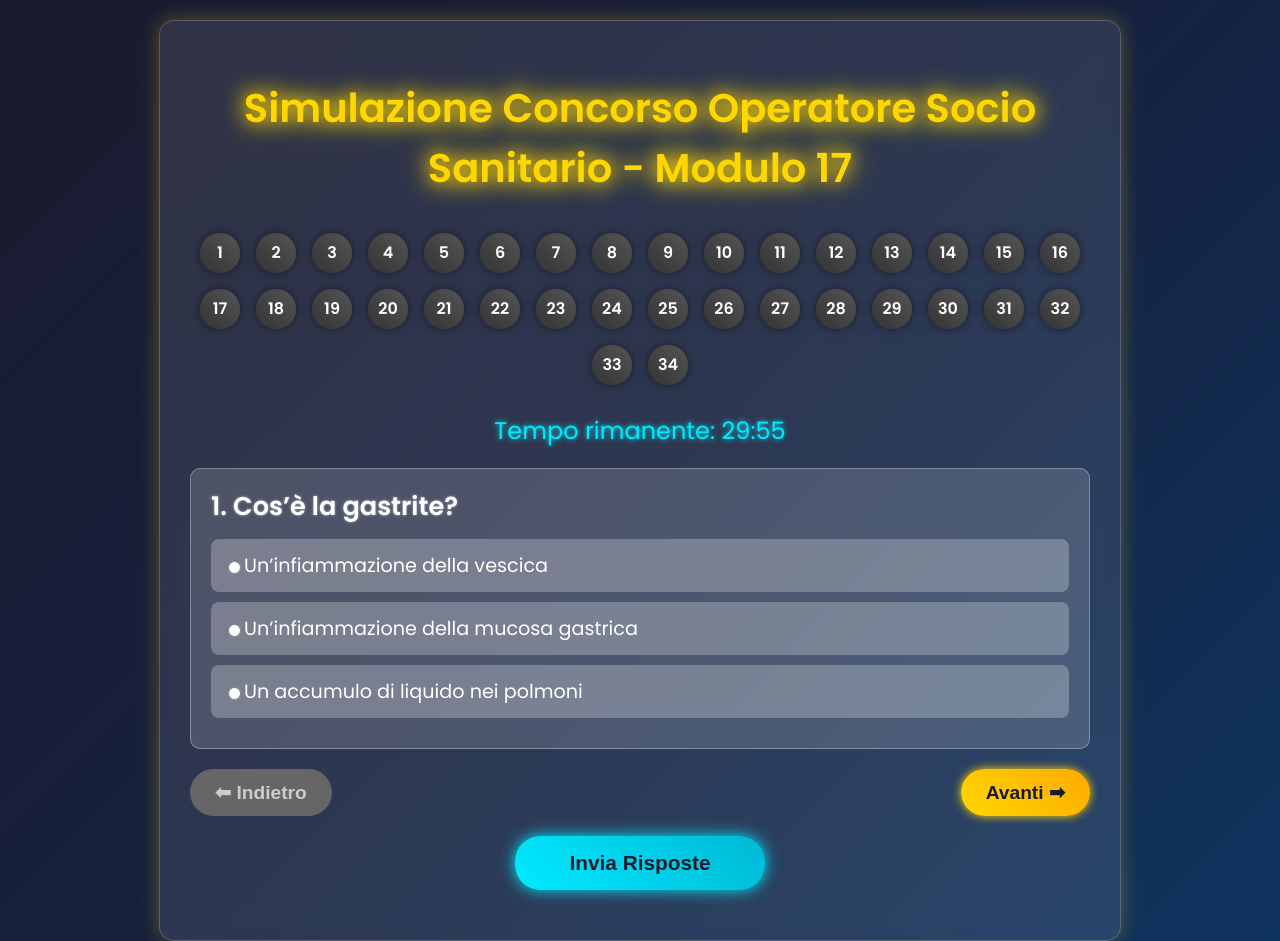
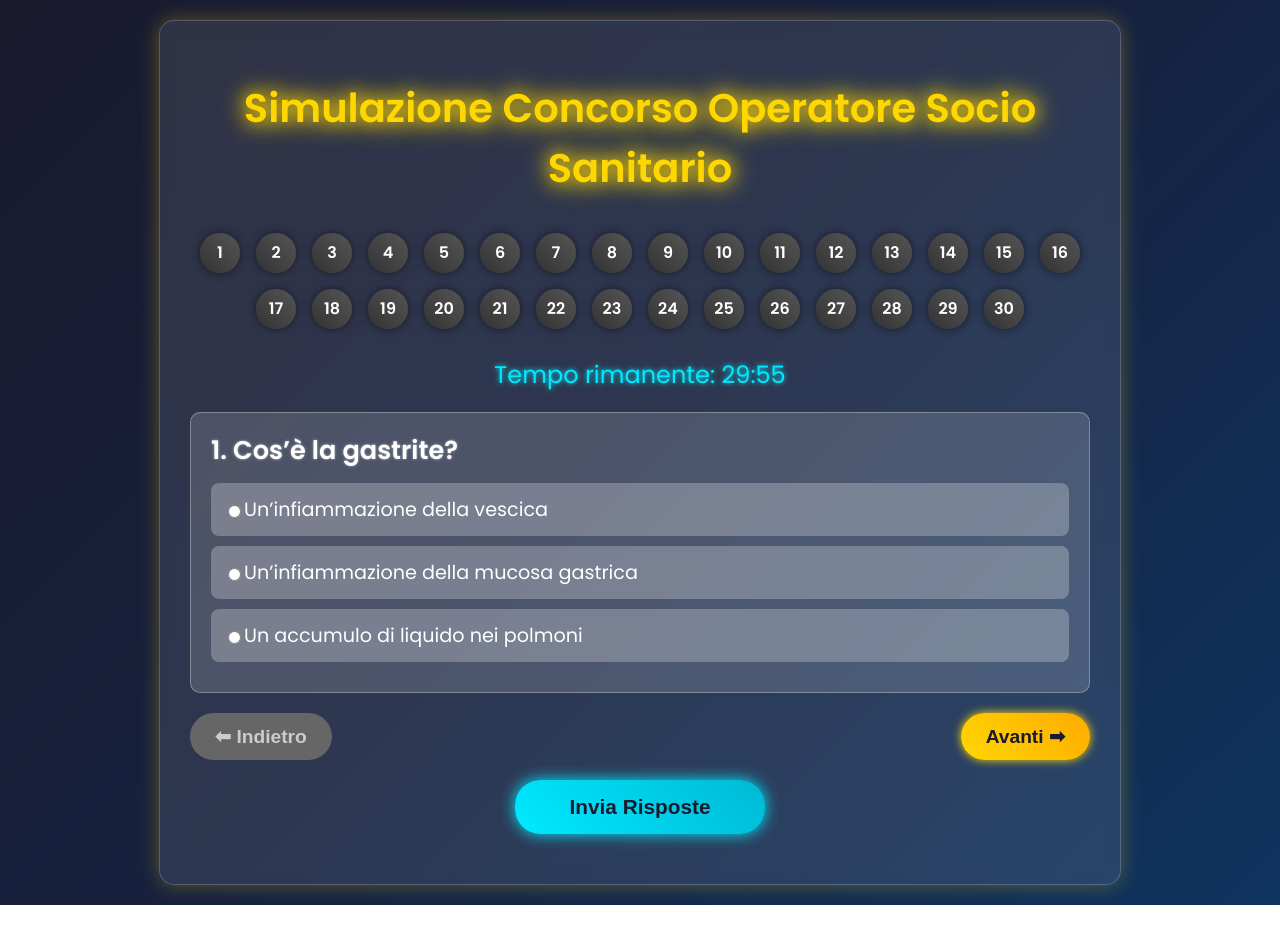
Before and after one commit to Jabo86/quizoss46, a plain HTML site: page index.html in a window 1280 px wide. Shown: the top 941 px of the page. After the commit the page ends 905 px from the top, so only its background shows below. Drawn offline with Linux system fonts and the light colour scheme.

Commit message:
Update index.html

```diff
--- a/index.html
+++ b/index.html
@@ -3,7 +3,7 @@
 <head>
     <meta charset="UTF-8">
     <meta name="viewport" content="width=device-width, initial-scale=1.0">
-    <title>Simulazione Concorso Operatore Socio Sanitario - Modulo 17</title>
+    <title>Simulazione Concorso Operatore Socio Sanitario </title>
     <style>
         body {
             font-family: 'Poppins', sans-serif;
@@ -233,7 +233,7 @@
 </head>
 <body>
     <div class="container">
-        <h1>Simulazione Concorso Operatore Socio Sanitario - Modulo 17</h1>
+        <h1>Simulazione Concorso Operatore Socio Sanitario </h1>
         <div class="question-nav" id="questionNav"></div>
         <div id="timer">Tempo rimanente: <span id="time">30:00</span></div>
         <div id="quiz"></div>
@@ -428,30 +428,6 @@
                 correct: "Disfagia",
                 explanation: "La disfagia, ovvero la difficoltà a deglutire, è un segno tipico dell’esofagite. La poliuria e l’ittero non sono correlati. Gli OSS devono osservare l’alimentazione, evitare cibi irritanti e segnalare dolore o ostruzione."
             },
-            {
-                question: "Cos’è la steatosi epatica?",
-                options: ["Un’infiammazione del fegato", "Un accumulo di grasso nel fegato", "Un blocco renale"],
-                correct: "Un accumulo di grasso nel fegato",
-                explanation: "La steatosi epatica (fegato grasso) è un accumulo di grasso nel fegato, spesso associato a obesità o alcol, con sintomi minimi o stanchezza. Non è un’infiammazione acuta né un blocco renale. Gli OSS devono monitorare il peso, promuovere una dieta sana e segnalare sintomi."
-            },
-            {
-                question: "Quale è un segno tipico della steatosi epatica?",
-                options: ["Stanchezza", "Oliguria", "Rigidità nucale"],
-                correct: "Stanchezza",
-                explanation: "La stanchezza è un segno tipico della steatosi epatica, anche se spesso è asintomatica. L’oliguria e la rigidità nucale non sono correlate. Gli OSS devono monitorare il benessere generale, garantire una dieta equilibrata e segnalare dolore addominale."
-            },
-            {
-                question: "Cos’è l’ileo paralitico?",
-                options: ["Un’infiammazione della vescica", "Un arresto della motilità intestinale", "Un accumulo di liquido nei polmoni"],
-                correct: "Un arresto della motilità intestinale",
-                explanation: "L’ileo paralitico è un arresto temporaneo della motilità intestinale, spesso post-chirurgico, con sintomi come distensione addominale e vomito. Non è un’infiammazione della vescica né un edema polmonare. Gli OSS devono monitorare l’addome, garantire il digiuno e segnalare sintomi."
-            },
-            {
-                question: "Quale è un segno tipico dell’ileo paralitico?",
-                options: ["Distensione addominale", "Poliuria", "Ittero"],
-                correct: "Distensione addominale",
-                explanation: "La distensione addominale, con assenza di rumori intestinali, è un segno tipico dell’ileo paralitico. La poliuria e l’ittero non sono correlati. Gli OSS devono misurare la circonferenza addominale, monitorare il vomito e segnalare sintomi persistenti."
-            }
         ];
 
         let currentQuestion = 0;
```
